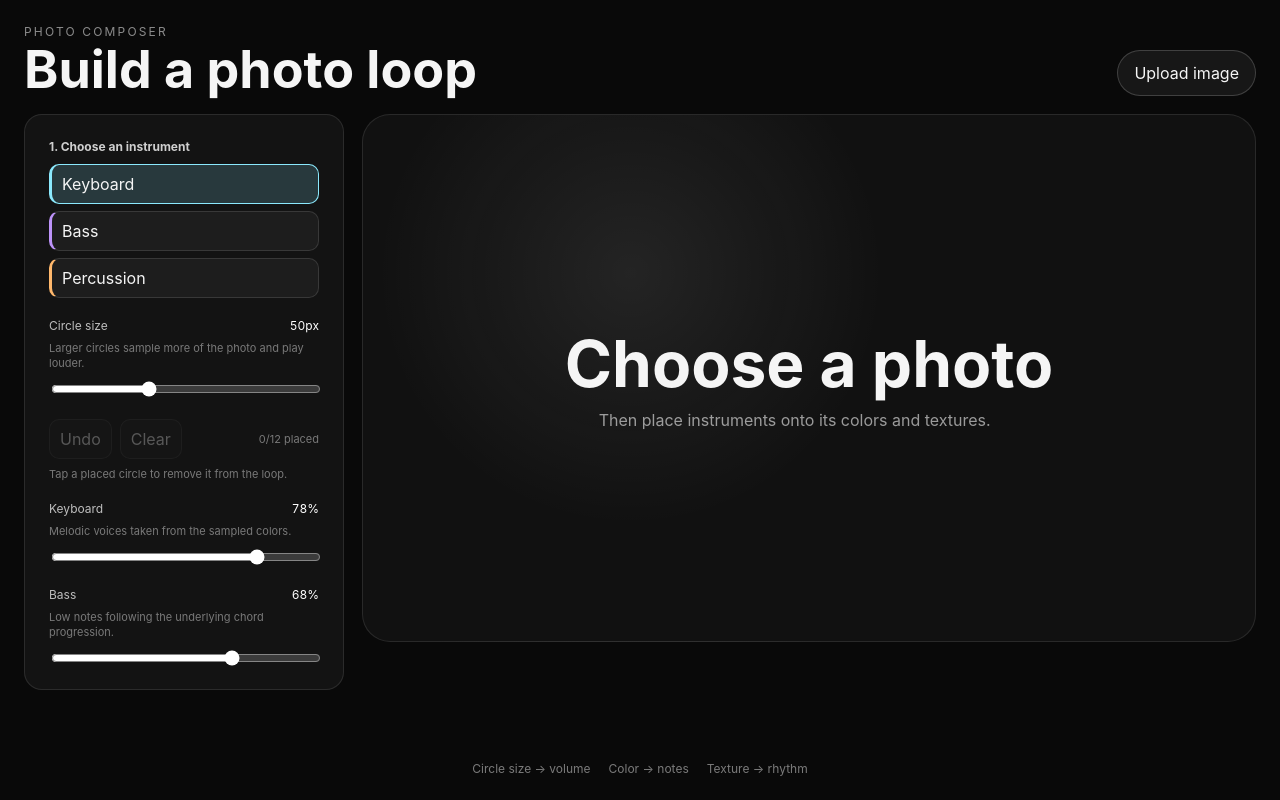
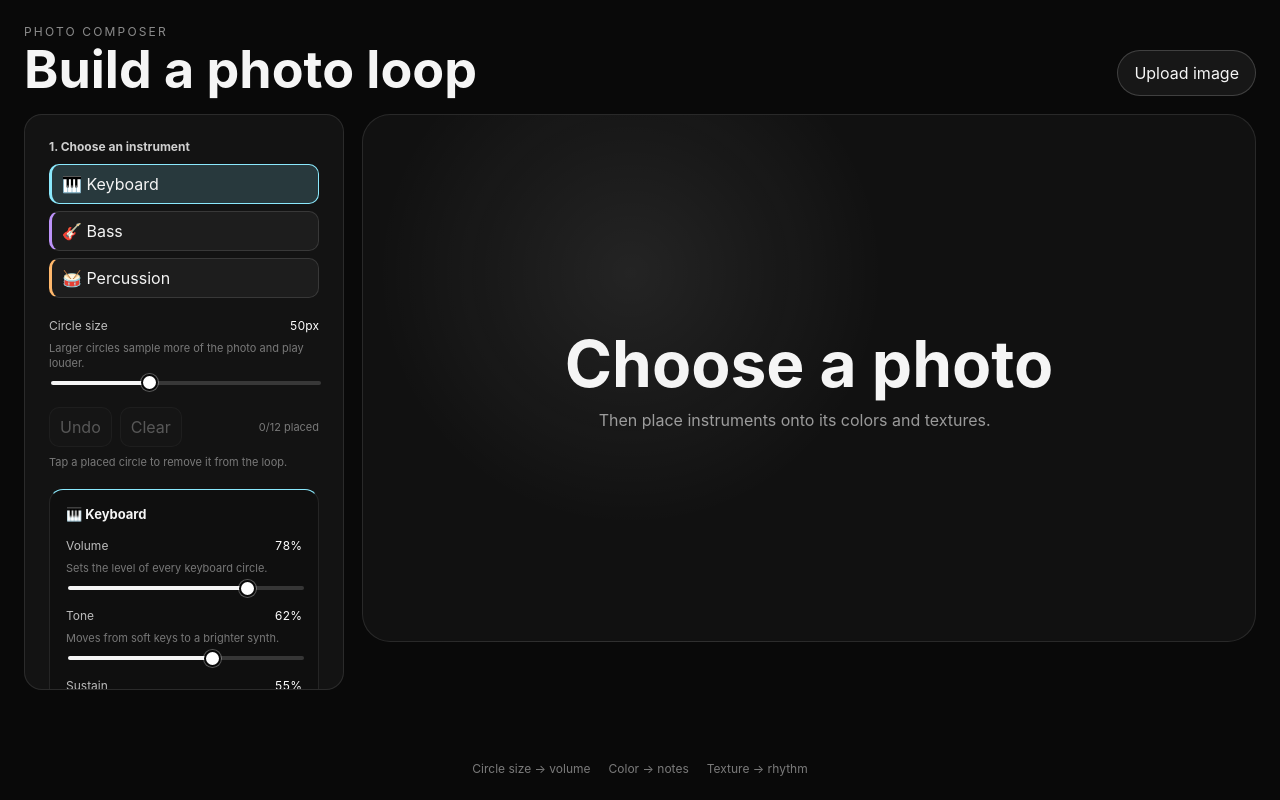
Before and after one commit to dipinchopra/photo-music, a React (Vite) app: page / in a window 1280 px wide. Built offline with nearby package versions, Linux system fonts and the light colour scheme.

Commit message:
Add instrument-specific sound controls

```diff
--- a/src/App.tsx
+++ b/src/App.tsx
@@ -4,10 +4,19 @@ import { ChordEngine, type Instrument, type Placement } from './music';
 
 const music = new ChordEngine();
 const INSTRUMENTS: Array<{ id: Instrument; label: string; color: string }> = [
-  { id: 'keys', label: 'Keyboard', color: '#8be9fd' },
-  { id: 'bass', label: 'Bass', color: '#bd93f9' },
-  { id: 'drums', label: 'Percussion', color: '#ffb86c' },
+  { id: 'keys', label: '🎹 Keyboard', color: '#8be9fd' },
+  { id: 'bass', label: '🎸 Bass', color: '#bd93f9' },
+  { id: 'drums', label: '🥁 Percussion', color: '#ffb86c' },
 ];
+
+function Slider({ min = 0, max = 100, value, onChange }: {
+  min?: number; max?: number; value: number; onChange: (value: number) => void;
+}) {
+  const progress = ((value - min) / (max - min)) * 100;
+  return <input type="range" min={min} max={max} value={value}
+    style={{ '--range-progress': `${progress}%` } as React.CSSProperties}
+    onChange={(event) => onChange(+event.target.value)} />;
+}
 
 export default function App() {
   const canvasRef = useRef<HTMLCanvasElement | null>(null);
@@ -27,7 +36,10 @@ export default function App() {
   const [selected, setSelected] = useState<Instrument>('keys');
   const [radius, setRadius] = useState(50);
   const [controls, setControls] = useState({
-    tempo: 96, pitch: 0, complexity: 52, space: 58, keys: 78, bass: 68, drums: 60,
+    tempo: 96, pitch: 0, complexity: 52, space: 58,
+    keys: 78, keysTone: 62, keysSustain: 55,
+    bass: 68, bassDepth: 70, bassMovement: 45,
+    drums: 60, drumPunch: 70, drumDensity: 50,
   });
 
   const draw = () => {
@@ -102,8 +114,14 @@ export default function App() {
       complexity: controls.complexity / 100,
       space: controls.space / 100,
       keys: controls.keys / 100,
+      keysTone: controls.keysTone / 100,
+      keysSustain: controls.keysSustain / 100,
       bass: controls.bass / 100,
+      bassDepth: controls.bassDepth / 100,
+      bassMovement: controls.bassMovement / 100,
       drums: controls.drums / 100,
+      drumPunch: controls.drumPunch / 100,
+      drumDensity: controls.drumDensity / 100,
     });
     if (placementsRef.current.length) { stopBeat(); startBeat(); }
   }, [controls]);
@@ -221,7 +239,7 @@ export default function App() {
         </div>
         <label><span>Circle size <output>{radius}px</output></span>
           <small>Larger circles sample more of the photo and play louder.</small>
-          <input type="range" min="28" max="90" value={radius} onChange={(e) => setRadius(+e.target.value)} />
+          <Slider min={28} max={90} value={radius} onChange={setRadius} />
         </label>
         <div className="placementActions">
           <button disabled={!placements.length} onClick={() => updatePlacements(placementsRef.current.slice(0, -1))}>Undo</button>
@@ -229,19 +247,30 @@ export default function App() {
           <span>{placements.length}/12 placed</span>
         </div>
         <small className="loopHint">Tap a placed circle to remove it from the loop.</small>
-        {([
-          ['keys', 'Keyboard', 'Melodic voices taken from the sampled colors.'],
-          ['bass', 'Bass', 'Low notes following the underlying chord progression.'],
-          ['drums', 'Percussion', 'Dark areas make kicks, mid tones make snares, and bright areas make hats.'],
-        ] as const).map(([key, label, help]) => <label key={key}><span>{label} <output>{controls[key]}%</output></span>
-          <small>{help}</small><input type="range" min="0" max="100" value={controls[key]}
-            onChange={(e) => setControl(key, +e.target.value)} /></label>)}
-        <label><span>Tempo <output>{controls.tempo} BPM</output></span><small>Sets the speed of the loop.</small>
-          <input type="range" min="55" max="160" value={controls.tempo} onChange={(e) => setControl('tempo', +e.target.value)} /></label>
-        <label><span>Complexity <output>{controls.complexity}%</output></span><small>Moves from spacious patterns to busier phrases.</small>
-          <input type="range" min="0" max="100" value={controls.complexity} onChange={(e) => setControl('complexity', +e.target.value)} /></label>
-        <label><span>Space <output>{controls.space}%</output></span><small>Adds echo and atmospheric depth.</small>
-          <input type="range" min="0" max="100" value={controls.space} onChange={(e) => setControl('space', +e.target.value)} /></label>
+        <div className="instrumentModule keysModule"><strong>🎹 Keyboard</strong>
+          {([['keys', 'Volume', 'Sets the level of every keyboard circle.'], ['keysTone', 'Tone', 'Moves from soft keys to a brighter synth.'],
+            ['keysSustain', 'Sustain', 'Controls how long keyboard notes ring.']] as const).map(([key, label, help]) =>
+            <label key={key}><span>{label} <output>{controls[key]}%</output></span><small>{help}</small>
+              <Slider value={controls[key]} onChange={(value) => setControl(key, value)} /></label>)}</div>
+        <div className="instrumentModule bassModule"><strong>🎸 Bass</strong>
+          {([['bass', 'Volume', 'Sets the level of every bass circle.'], ['bassDepth', 'Depth', 'Pushes bass notes into a lower register.'],
+            ['bassMovement', 'Movement', 'Adds faster notes and melodic variation.']] as const).map(([key, label, help]) =>
+            <label key={key}><span>{label} <output>{controls[key]}%</output></span><small>{help}</small>
+              <Slider value={controls[key]} onChange={(value) => setControl(key, value)} /></label>)}</div>
+        <div className="instrumentModule drumsModule"><strong>🥁 Percussion</strong>
+          {([['drums', 'Volume', 'Sets the overall drum level.'], ['drumPunch', 'Punch', 'Strengthens kick impact and snare body.'],
+            ['drumDensity', 'Density', 'Adds more subdivisions to bright percussion circles.']] as const).map(([key, label, help]) =>
+            <label key={key}><span>{label} <output>{controls[key]}%</output></span><small>{help}</small>
+              <Slider value={controls[key]} onChange={(value) => setControl(key, value)} /></label>)}</div>
+        <div className="instrumentModule globalModule"><strong>Composition</strong>
+          <label><span>Tempo <output>{controls.tempo} BPM</output></span><small>Sets the speed of the loop.</small>
+            <Slider min={55} max={160} value={controls.tempo} onChange={(value) => setControl('tempo', value)} /></label>
+          <label><span>Pitch <output>{controls.pitch > 0 ? '+' : ''}{controls.pitch} st</output></span><small>Transposes the complete arrangement.</small>
+            <Slider min={-12} max={12} value={controls.pitch} onChange={(value) => setControl('pitch', value)} /></label>
+          <label><span>Variation <output>{controls.complexity}%</output></span><small>Moves from spacious patterns to busier phrases.</small>
+            <Slider value={controls.complexity} onChange={(value) => setControl('complexity', value)} /></label>
+          <label><span>Space <output>{controls.space}%</output></span><small>Adds echo and atmospheric depth.</small>
+            <Slider value={controls.space} onChange={(value) => setControl('space', value)} /></label></div>
       </section>
 
       <section className={`stage ${hasImage ? 'hasImage' : ''}`}>
--- a/src/music.ts
+++ b/src/music.ts
@@ -22,8 +22,14 @@ type MusicControls = {
   complexity: number;
   space: number;
   keys: number;
+  keysTone: number;
+  keysSustain: number;
   bass: number;
+  bassDepth: number;
+  bassMovement: number;
   drums: number;
+  drumPunch: number;
+  drumDensity: number;
 };
 
 const C2 = 65.406391;
@@ -46,7 +52,10 @@ export class ChordEngine {
   private step = 0;
   private variation = 0.5;
   private controls: MusicControls = {
-    transpose: 0, complexity: 0.5, space: 0.55, keys: 0.78, bass: 0.68, drums: 0.45,
+    transpose: 0, complexity: 0.5, space: 0.55,
+    keys: 0.78, keysTone: 0.62, keysSustain: 0.55,
+    bass: 0.68, bassDepth: 0.7, bassMovement: 0.45,
+    drums: 0.6, drumPunch: 0.7, drumDensity: 0.5,
   };
 
   setVariation(seed: number) {
@@ -192,15 +201,20 @@ export class ChordEngine {
       if (!rest) {
         const note = key + PENTATONIC[degree] + register;
         const volume = 0.085 * placement.level * this.controls.keys / Math.sqrt(Math.max(1, keys.length));
-        this.tone(hz(note), volume, 0.5 + this.controls.space * 0.35, 'triangle',
-          1200 + placement.tone.brightness * 1900 + placement.tone.texture * 800, 0.018, 0.4);
+        this.tone(hz(note), volume, 0.28 + this.controls.keysSustain * 0.72 + this.controls.space * 0.18,
+          this.controls.keysTone > 0.72 ? 'sawtooth' : 'triangle',
+          700 + this.controls.keysTone * 2600 + placement.tone.brightness * 900,
+          0.012 + (1 - this.controls.keysTone) * 0.035, 0.4);
       }
     });
 
-    if (beat % (this.controls.complexity > 0.65 ? 2 : 4) === 0) {
+    const bassInterval = this.controls.bassMovement > 0.7 ? 1 : this.controls.bassMovement > 0.32 ? 2 : 4;
+    if (beat % bassInterval === 0) {
       bass.forEach((placement) => {
         const colorOffset = PENTATONIC[Math.min(4, Math.floor(placement.tone.hue / 72))];
-        const note = key + root + (this.controls.complexity > 0.72 ? colorOffset % 5 : 0) + 12;
+        const bassRegister = this.controls.bassDepth > 0.66 ? 0 : this.controls.bassDepth > 0.32 ? 7 : 12;
+        const melodicOffset = this.controls.bassMovement > 0.58 ? colorOffset % 5 : 0;
+        const note = key + root + melodicOffset + bassRegister;
         this.tone(hz(note), 0.12 * placement.level * this.controls.bass / Math.sqrt(Math.max(1, bass.length)),
           0.58, 'sine', 650 + placement.tone.texture * 350, 0.012, 0.08);
       });
@@ -214,16 +228,16 @@ export class ChordEngine {
       if (brightness < 0.34) {
         const kickPatterns = [[0, 4], [0, 3, 4, 6], [0, 4, 7]];
         const pattern = this.controls.complexity < 0.35 ? [0, 4] : kickPatterns[variation];
-        if (pattern.includes(beat)) this.kick(0.19 * volume);
+        if (pattern.includes(beat)) this.kick((0.11 + this.controls.drumPunch * 0.14) * volume);
       } else if (brightness < 0.68) {
         const snarePatterns = [[2, 6], [2, 6, 7], [2, 5, 6]];
         const pattern = this.controls.complexity < 0.35 ? [2, 6] : snarePatterns[variation];
-        if (pattern.includes(beat)) this.snare(0.085 * volume, placement.tone.saturation);
+        if (pattern.includes(beat)) this.snare((0.05 + this.controls.drumPunch * 0.075) * volume, placement.tone.saturation);
       } else {
         const sparse = [1, 3, 5, 7];
         const dense = variation === 0 ? [0, 1, 2, 3, 4, 5, 6, 7]
           : variation === 1 ? [0, 1, 3, 4, 5, 7] : [1, 2, 3, 5, 6, 7];
-        const pattern = placement.tone.texture > 0.38 && this.controls.complexity > 0.45 ? dense : sparse;
+        const pattern = placement.tone.texture * 0.45 + this.controls.drumDensity * 0.75 > 0.58 ? dense : sparse;
         if (pattern.includes(beat)) {
           const open = placement.tone.texture > 0.62 && beat === 7;
           this.noise((open ? 0.036 : 0.026) * volume, true, open);
--- a/src/styles.css
+++ b/src/styles.css
@@ -132,10 +132,44 @@ h1 { margin: 0; font-size: clamp(28px, 5vw, 52px); line-height: 0.98; }
 .controls output { color: #fff; font-variant-numeric: tabular-nums; }
 .controls small { color: rgba(255,255,255,.43); font-size: 11px; line-height: 1.35; }
 .controls input[type="range"] {
+  -webkit-appearance: none;
+  appearance: none;
   width: 100%;
-  accent-color: #fff;
+  height: 4px;
+  border-radius: 999px;
+  background: linear-gradient(to right,
+    #f5f5f5 0 var(--range-progress),
+    rgba(255,255,255,.16) var(--range-progress) 100%);
   cursor: ew-resize;
 }
+.controls input[type="range"]::-webkit-slider-thumb {
+  -webkit-appearance: none;
+  width: 17px;
+  height: 17px;
+  border: 2px solid #090909;
+  border-radius: 50%;
+  background: #fff;
+  box-shadow: 0 0 0 1px rgba(255,255,255,.3);
+}
+.controls input[type="range"]::-moz-range-thumb {
+  width: 15px;
+  height: 15px;
+  border: 2px solid #090909;
+  border-radius: 50%;
+  background: #fff;
+}
+.instrumentModule {
+  display: grid;
+  gap: 16px;
+  padding: 16px;
+  border: 1px solid rgba(255,255,255,.09);
+  border-radius: 14px;
+  background: rgba(0,0,0,.18);
+}
+.instrumentModule > strong { font-size: 13px; }
+.keysModule { border-top-color: #8be9fd; }
+.bassModule { border-top-color: #bd93f9; }
+.drumsModule { border-top-color: #ffb86c; }
 
 .composer { align-items: start; }
 .composerControls {
```
